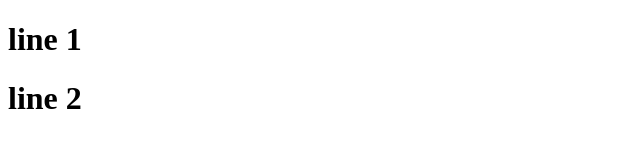
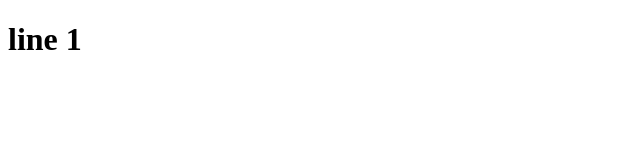
Before and after one commit to somnathsumbe/gitdemo, a plain HTML site: page chat.html in a window 1280 px wide. Shown: the whole page, without its empty margins (0-640 px from the left). Drawn offline with Linux system fonts and the light colour scheme.

Commit message:
Revert "commit 6"
This reverts commit 824de80410fa6f42d9d61475f557d763b1453cff.

```diff
--- a/chat.html
+++ b/chat.html
@@ -9,7 +9,6 @@
 
 <body>
     <h1>line 1</h1>
-    <h1>line 2</h1>
 </body>
 
 </html>
```
